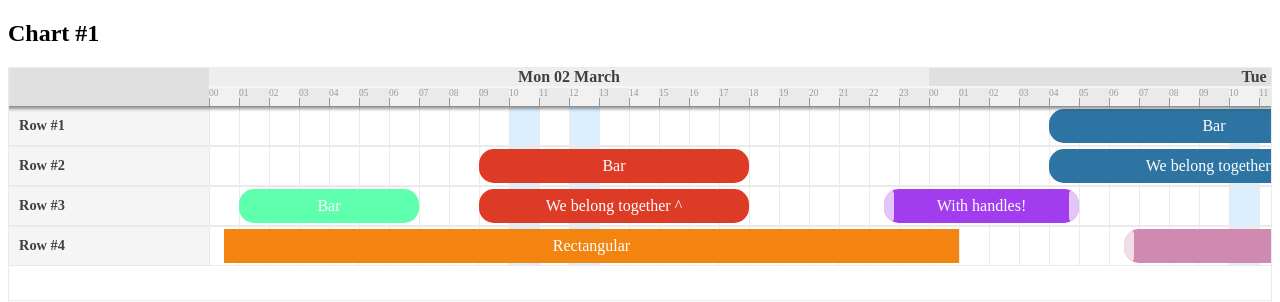
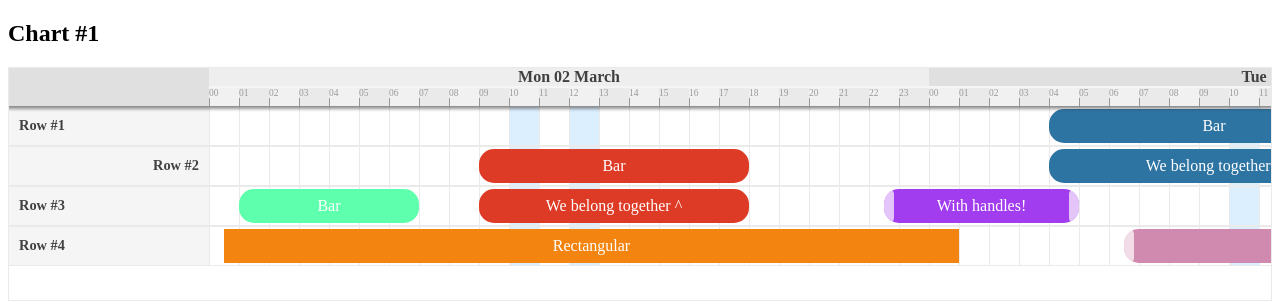
Before and after one commit to zunnzunn/vue-ganttastic, a Vue app: page / in a window 1280 px wide. Shown: the top 302 px of the page. Built offline with nearby package versions, Linux system fonts and the light colour scheme.

Commit message:
feat: row label style

```diff
--- a/lib/components/GGanttRow.vue
+++ b/lib/components/GGanttRow.vue
@@ -49,6 +49,7 @@ export default {
 
   props: {
     label: { type: String, default: 'Row' },
+    labelStyle: { type: Object },
     bars: { type: Array, default: () => [] },
     highlightOnHover: { type: Boolean }
   },
@@ -107,7 +108,8 @@ export default {
         background: this.themeColors.ternary,
         color: this.themeColors.text,
         borderTop: `1px solid ${this.themeColors.rowLabelBorder}`,
-        borderBottom: `1px solid ${this.themeColors.rowLabelBorder}`
+        borderBottom: `1px solid ${this.themeColors.rowLabelBorder}`,
+        ...this.labelStyle
       }
     }
   },
--- a/src/App.vue
+++ b/src/App.vue
@@ -25,6 +25,7 @@
         v-for="row in chart1.rows"
         :key="row.label"
         :label="row.label"
+        :label-style="row.labelStyle"
         :bars="row.bars"
         :highlight-on-hover="chart1.highlightOnHover"
       >
@@ -117,6 +118,9 @@ export default {
         },
         {
           label: 'Row #2',
+          labelStyle: {
+            justifyContent: 'end'
+          },
           bars: [
             {
               myStart: '2020-03-02 09:00',
```
Also changed, not shown: 1 other file (tests, documents, lock files or other folders).
